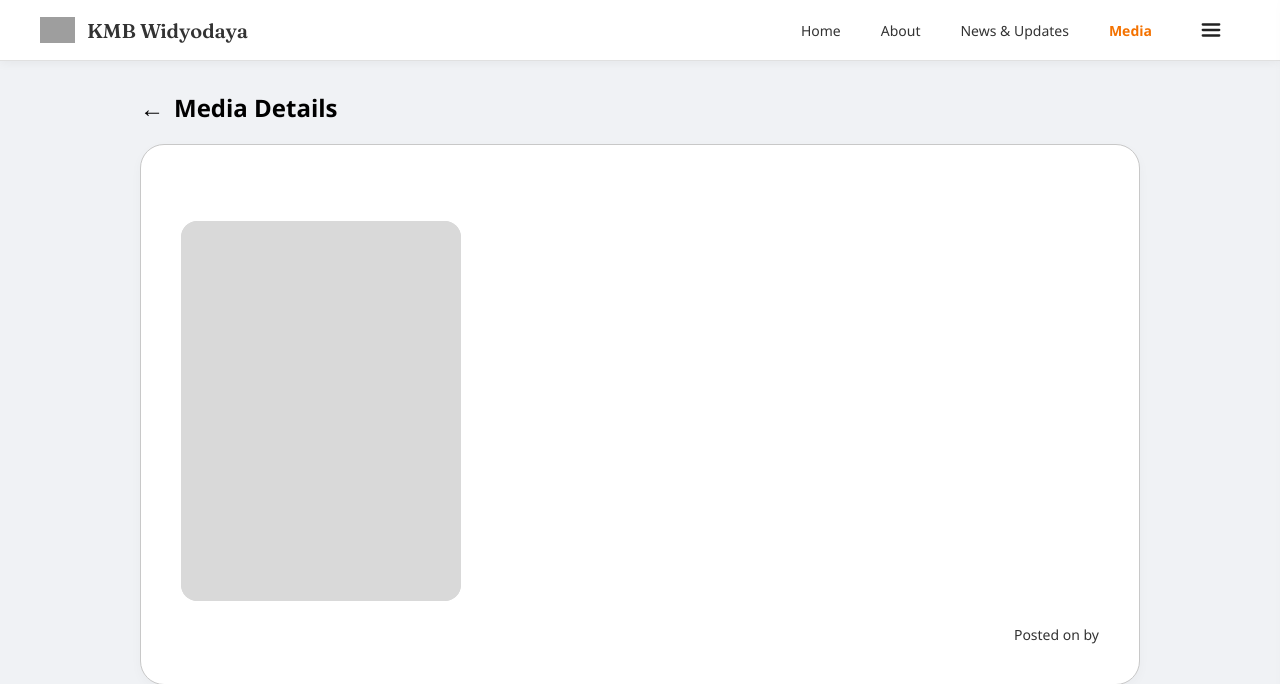
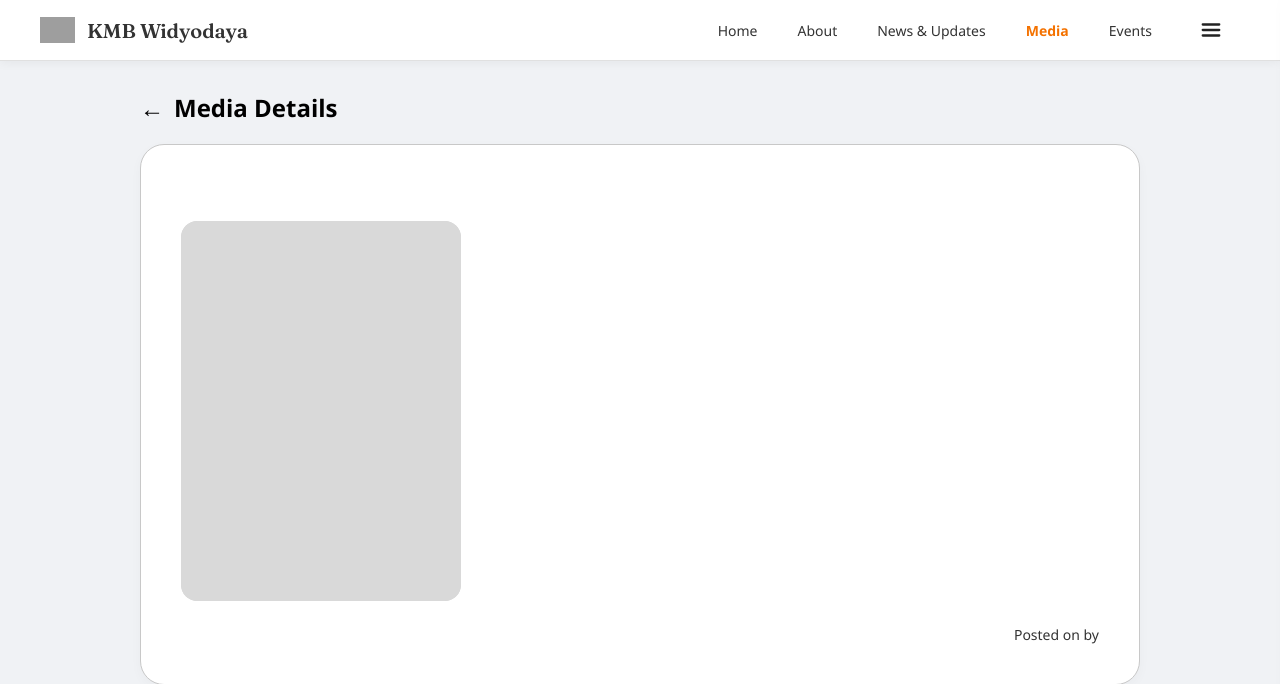
Before and after one commit to kmbwidyodaya/website, a Django app: template core/templates/media_detail.html in a window 1280 px wide. Shown: the top 684 px of the page. Run offline with Django 5.2, Linux system fonts and the light colour scheme; the template is opened without the code that fills it, so the values that code supplies are empty; some web fonts are replaced; grey boxes are pictures that could not be loaded.

Commit message:
Events are now a part of navigation menu

```diff
--- a/core/templates/base.html
+++ b/core/templates/base.html
@@ -21,6 +21,7 @@
             <a href="/about">About</a>
             <a href="/news">News & Updates</a>
             <a href="/media">Media</a>
+            <a href="/events">Events</a>
             <button class="menu-btn" id="menuButton" type="button" onclick="toggleSidebar()" aria-label="Buka menu navigasi" aria-controls="sidebarMenu" aria-expanded="false">
                 <svg width="22" height="22" viewBox="0 0 24 24" fill="none" stroke="currentColor" stroke-width="2.5" stroke-linecap="round" stroke-linejoin="round" aria-hidden="true">
                     <line x1="3" y1="6" x2="21" y2="6"></line>
--- a/core/templates/home.html
+++ b/core/templates/home.html
@@ -21,6 +21,7 @@
             <a href="/about">About</a>
             <a href="/news">News & Updates</a>
             <a href="/media">Media</a>
+            <a href="/events">Events</a>
             <button class="menu-btn" id="menuButton" type="button" onclick="toggleSidebar()" aria-label="Buka menu navigasi" aria-controls="sidebarMenu" aria-expanded="false">
                 <svg width="22" height="22" viewBox="0 0 24 24" fill="none" stroke="currentColor" stroke-width="2.5" stroke-linecap="round" stroke-linejoin="round" aria-hidden="true">
                     <line x1="3" y1="6" x2="21" y2="6"></line>
--- a/core/templates/media.html
+++ b/core/templates/media.html
@@ -21,6 +21,7 @@
             <a href="/about">About</a>
             <a href="/news">News & Updates</a>
             <a href="/media" class = "active">Media</a>
+            <a href="/events">Events</a>
             <button class="menu-btn" id="menuButton" type="button" onclick="toggleSidebar()" aria-label="Buka menu navigasi" aria-controls="sidebarMenu" aria-expanded="false">
                 <svg width="22" height="22" viewBox="0 0 24 24" fill="none" stroke="currentColor" stroke-width="2.5" stroke-linecap="round" stroke-linejoin="round" aria-hidden="true">
                     <line x1="3" y1="6" x2="21" y2="6"></line>
--- a/core/templates/media_detail.html
+++ b/core/templates/media_detail.html
@@ -16,9 +16,10 @@
         </div>
         <nav class="nav-links">
             <a href="/home">Home</a>
-            <a href="#">About</a>
-            <a href="#">News & Updates</a>
-            <a href="#" class="active">Media</a>
+            <a href="/about">About</a>
+            <a href="/news">News & Updates</a>
+            <a href="/media" class="active">Media</a>
+            <a href="/events">Events</a>
             <button class="menu-btn" id="menuButton" type="button" onclick="toggleSidebar()" aria-label="Buka menu navigasi" aria-controls="sidebarMenu" aria-expanded="false">
                 <svg width="22" height="22" viewBox="0 0 24 24" fill="none" stroke="currentColor" stroke-width="2.5" stroke-linecap="round" stroke-linejoin="round" aria-hidden="true">
                     <line x1="3" y1="6" x2="21" y2="6"></line>
@@ -90,12 +91,12 @@
 
         <nav class="sidebar-links">
             <a href="/home">Home</a>
-            <a href="#">About</a>
-            <a href="#">News & Updates</a>
-            <a href="#" class="active">Media</a>
-            <a href="#">Support</a>
-            <a href="#">Events</a>
-            <a href="#">Contact us</a>
+            <a href="/about">About</a>
+            <a href="/news">News & Updates</a>
+            <a href="/media" class="active">Media</a>
+            <a href="/support">Support</a>
+            <a href="/events">Events</a>
+            <a href="/contact">Contact us</a>
         </nav>
     </aside>
     <script src="{% static 'js/main.js' %}"></script>
--- a/core/templates/news.html
+++ b/core/templates/news.html
@@ -21,6 +21,7 @@
             <a href="/about">About</a>
             <a href="/news" class="active">News & Updates</a>
             <a href="/media">Media</a>
+            <a href="/events">Events</a>
             <button class="menu-btn" id="menuButton" type="button" onclick="toggleSidebar()" aria-label="Buka menu navigasi" aria-controls="sidebarMenu" aria-expanded="false">
                 <svg width="22" height="22" viewBox="0 0 24 24" fill="none" stroke="currentColor" stroke-width="2.5" stroke-linecap="round" stroke-linejoin="round" aria-hidden="true">
                     <line x1="3" y1="6" x2="21" y2="6"></line>
```
